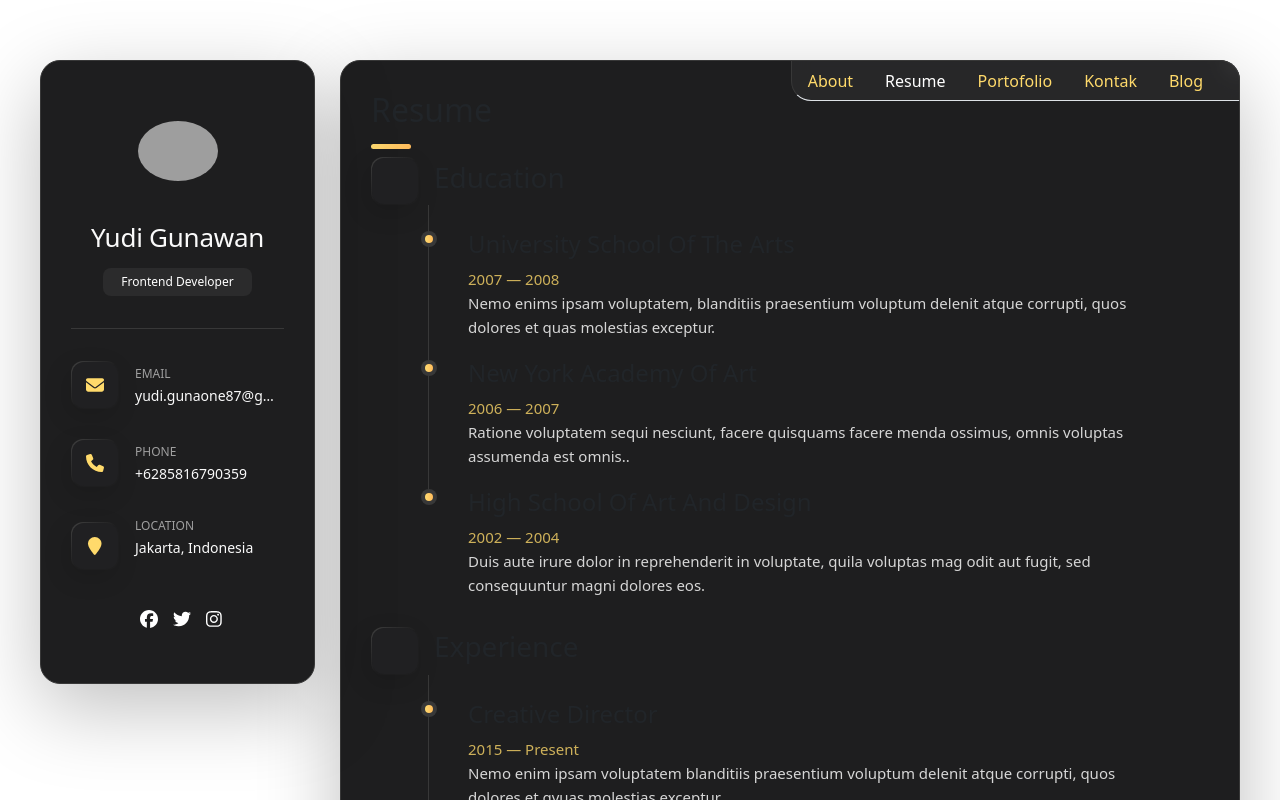
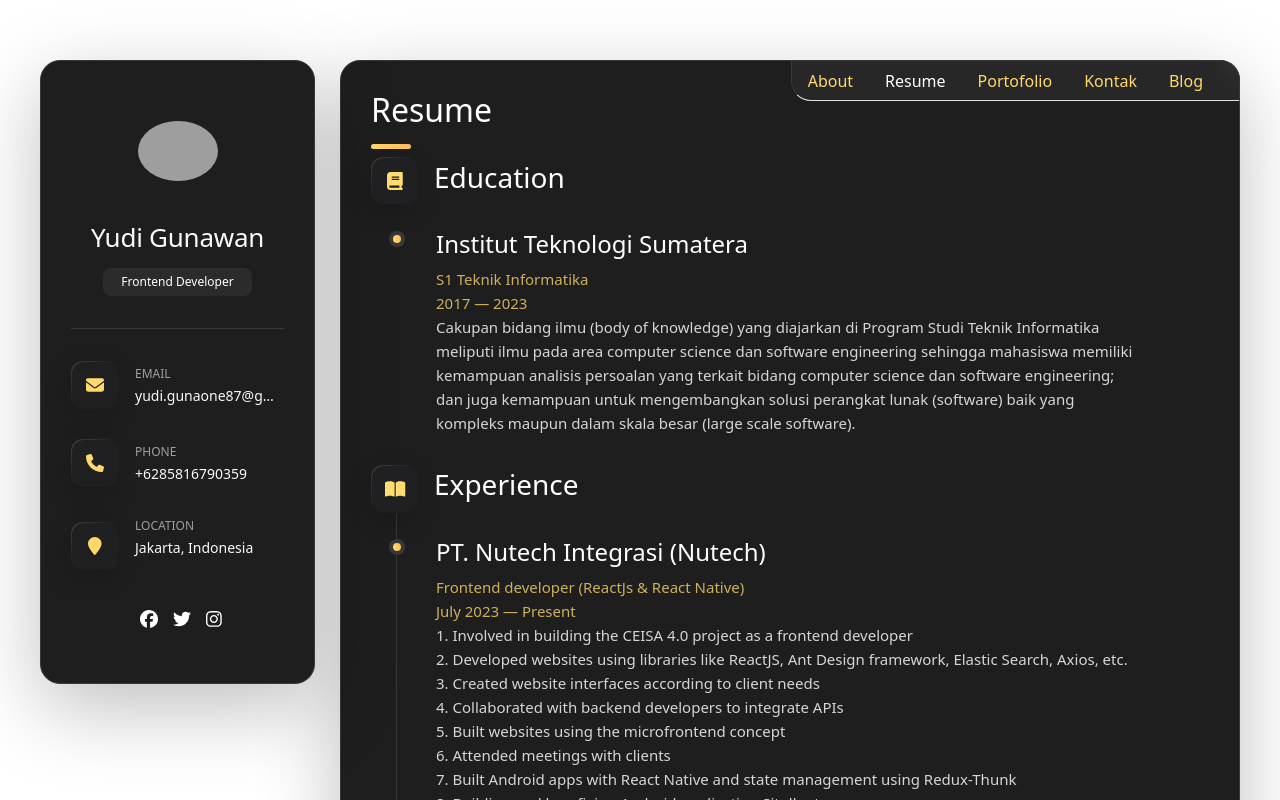
Before and after one commit to youone04/project-gunawan, a React (Vite) app: page / in a window 1280 px wide. Both pictures are taken after a click on the tab "Resume". Shown: the top 800 px of the page. Built offline with nearby package versions, Linux system fonts and the light colour scheme; grey boxes are pictures that could not be loaded.

Commit message:
fix: page resume

```diff
--- a/src/componentPortofolio/atoms/Aside.jsx
+++ b/src/componentPortofolio/atoms/Aside.jsx
@@ -1,5 +1,5 @@
 import { faFacebook, faInstagram, faTwitter } from '@fortawesome/free-brands-svg-icons';
-import { faEnvelope, faLocation, faLocationPin, faLocationPinLock, faPhone } from '@fortawesome/free-solid-svg-icons'
+import { faEnvelope, faLocationPin, faPhone } from '@fortawesome/free-solid-svg-icons'
 import { FontAwesomeIcon } from "@fortawesome/react-fontawesome";
 
 export default function Aside() {
--- a/src/componentPortofolio/atoms/index.jsx
+++ b/src/componentPortofolio/atoms/index.jsx
@@ -1,4 +1,3 @@
 import Aside from "./Aside";
-import MainContent from "./MainContent";
 
-export { Aside, MainContent }
+export { Aside }
--- a/src/componentPortofolio/contentTabs/about.jsx
+++ b/src/componentPortofolio/contentTabs/about.jsx
@@ -98,7 +98,7 @@ export default function About() {
 
         <section className="testimonials">
 
-          <h3 className="h3 testimonials-title">Testimonials</h3>
+          <h3 className="h3 testimonials-title" style={{ color: 'white' }}>Testimonials</h3>
 
           <ul className="testimonials-list has-scrollbar">
 
--- a/src/componentPortofolio/contentTabs/resume.jsx
+++ b/src/componentPortofolio/contentTabs/resume.jsx
@@ -1,60 +1,37 @@
+import { faBook, faBookOpen } from "@fortawesome/free-solid-svg-icons";
+import { FontAwesomeIcon } from "@fortawesome/react-fontawesome";
+
 export default function Resume() {
     return (
         <article className="resume active" data-page="resume">
 
             <header>
-          <h2 className="h2 article-title">Resume</h2>
+                <h2 className="h2 article-title" style={{ color: 'white' }}>Resume</h2>
             </header>
 
             <section className="timeline">
 
                 <div className="title-wrapper">
                     <div className="icon-box">
-              <ion-icon name="book-outline"></ion-icon>
+                        <FontAwesomeIcon icon={faBook} />
                     </div>
 
-            <h3 className="h3">Education</h3>
+                    <h3 className="h3" style={{ color: 'white' }}>Education</h3>
                 </div>
 
-          <ol className="timeline-list">
+                <ol className="timeline-list" style={{ paddingLeft: 0 }}>
 
                     <li className="timeline-item">
 
-              <h4 className="h4 timeline-item-title">University school of the arts</h4>
-
-              <span>2007 — 2008</span>
+                        <h4 className="h4 timeline-item-title" style={{ color: 'white' }}>Institut Teknologi Sumatera</h4>
+                        <span>S1 Teknik Informatika</span>
+                        <span>2017 — 2023</span>
 
                         <p className="timeline-text">
-                Nemo enims ipsam voluptatem, blanditiis praesentium voluptum delenit atque corrupti, quos dolores et
-                quas molestias
-                exceptur.
-              </p>
-
-            </li>
-
-            <li className="timeline-item">
-
-              <h4 className="h4 timeline-item-title">New york academy of art</h4>
-
-              <span>2006 — 2007</span>
-
-              <p className="timeline-text">
-                Ratione voluptatem sequi nesciunt, facere quisquams facere menda ossimus, omnis voluptas assumenda est
-                omnis..
-              </p>
-
-            </li>
-
-            <li className="timeline-item">
-
-              <h4 className="h4 timeline-item-title">High school of art and design</h4>
-
-              <span>2002 — 2004</span>
-
-              <p className="timeline-text">
-                Duis aute irure dolor in reprehenderit in voluptate, quila voluptas mag odit aut fugit, sed consequuntur
-                magni dolores
-                eos.
+                            Cakupan bidang ilmu (body of knowledge) yang diajarkan di Program Studi Teknik Informatika meliputi ilmu pada area computer science dan software
+                            engineering sehingga mahasiswa memiliki
+                            kemampuan analisis persoalan yang terkait bidang computer science dan software engineering; dan juga
+                            kemampuan untuk mengembangkan solusi perangkat lunak (software) baik yang kompleks  maupun dalam skala besar (large scale software).
                         </p>
 
                     </li>
@@ -67,53 +44,74 @@ export default function Resume() {
 
                 <div className="title-wrapper">
                     <div className="icon-box">
-              <ion-icon name="book-outline"></ion-icon>
+                        <FontAwesomeIcon icon={faBookOpen} />
                     </div>
 
-            <h3 className="h3">Experience</h3>
+                    <h3 className="h3" style={{ color: 'white' }}>Experience</h3>
                 </div>
 
-          <ol className="timeline-list">
+                <ol className="timeline-list" style={{ paddingLeft: 0 }}>
 
                     <li className="timeline-item">
 
-              <h4 className="h4 timeline-item-title">Creative director</h4>
+                        <h4 className="h4 timeline-item-title" style={{ color: 'white' }}>PT. Nutech Integrasi (Nutech)</h4>
+                        <span>Frontend developer (ReactJs & React Native)</span>
 
-              <span>2015 — Present</span>
+                        <span>July 2023 — Present</span>
 
-              <p className="timeline-text">
-                Nemo enim ipsam voluptatem blanditiis praesentium voluptum delenit atque corrupti, quos dolores et qvuas
-                molestias
-                exceptur.
-              </p>
+                        <ol className="timeline-text" style={{ paddingLeft: 0 }}>
+                            <li>1. Involved in building the CEISA 4.0 project as a frontend developer</li>
+                            <li>2. Developed websites using libraries like ReactJS, Ant Design framework, Elastic Search, Axios, etc.</li>
+                            <li>3. Created website interfaces according to client needs</li>
+                            <li>4. Collaborated with backend developers to integrate APIs</li>
+                            <li>5. Built websites using the microfrontend concept</li>
+                            <li>6. Attended meetings with clients</li>
+                            <li>7. Built Android apps with React Native and state management using Redux-Thunk</li>
+                            <li>8. Building and bug fixing Android application Sitollaut</li>
+                        </ol>
+
 
                     </li>
 
                     <li className="timeline-item">
 
-              <h4 className="h4 timeline-item-title">Art director</h4>
+                        <h4 className="h4 timeline-item-title" style={{ color: 'white' }}>Freelance Web Developer</h4>
+                        <span>Fullstack Developer (ReactJs & NodeJS)</span>
+                        <span>2021 — 2022</span>
 
-              <span>2013 — 2015</span>
+                        <ol className="timeline-text" style={{ paddingLeft: 0 }}>
+                            <li>1. Responsible for front end and back end tasks of making websites or applications according
+                                to client requests where Front End: Responsible for the 'front' of sites and applications.
+                                Develop a visible part, such as a website display design. Back End: Responsible for the
+                                'hidden' parts of the web and applications such as databases and infrastructure. The
+                                framework and libraries used for the frontend is React js and the backend uses the express
+                                js framework and the RDBMS uses postgres or mysql</li>
+                            <li>2. Develop website with redux thunk and redux toolkit.</li>
+                            <li>3. Develop website profesi.com</li>
+                            <li>4. Develop website https://ffui.vercel.app</li>
+                            <li>5. Develop webiste https://dayapadiabadi.com</li>
 
-              <p className="timeline-text">
-                Nemo enims ipsam voluptatem, blanditiis praesentium voluptum delenit atque corrupti, quos dolores et
-                quas molestias
-                exceptur.
-              </p>
+                        </ol>
 
                     </li>
 
                     <li className="timeline-item">
 
-              <h4 className="h4 timeline-item-title">Web designer</h4>
-
+                        <h4 className="h4 timeline-item-title" style={{ color: 'white' }}>PT. Cerdaskan Generasi Bangsa (Niomic)</h4>
+                        <span>Frontend developer ReactJs</span>
                         <span>2010 — 2013</span>
 
-              <p className="timeline-text">
-                Nemo enims ipsam voluptatem, blanditiis praesentium voluptum delenit atque corrupti, quos dolores et
-                quas molestias
-                exceptur.
-              </p>
+                        <ol className="timeline-text" style={{ paddingLeft: 0 }}>
+                            <li>Responsible for the composition of the appearance of a website and application. Starting
+                                from the content , color-type,font size, images, and buttons contained must make users feel
+                                comfortable when viewing and interacting in it and converting figma designs into html and
+                                css.in making the appearance of the website using the React js library and the bootsrap
+                                framework.</li>
+                            <li>3. Develop website with redux saga</li>
+                            <li>4. Bug fixing</li>
+                            <li>5. Develop web internal niomic</li>
+
+                        </ol>
 
                     </li>
 
@@ -123,14 +121,14 @@ export default function Resume() {
 
             <section className="skill">
 
-          <h3 className="h3 skills-title">My skills</h3>
+                <h3 className="h3 skills-title" style={{ color: 'white' }}>My skills</h3>
 
                 <ul className="skills-list content-card">
 
                     <li className="skills-item">
 
                         <div className="title-wrapper">
-                <h5 className="h5">Web design</h5>
+                            <h5 className="h5" style={{ color: 'white' }}>React JS</h5>
                             <data value="80">80%</data>
                         </div>
 
@@ -143,7 +141,7 @@ export default function Resume() {
                     <li className="skills-item">
 
                         <div className="title-wrapper">
-                <h5 className="h5">Graphic design</h5>
+                            <h5 className="h5" style={{ color: 'white' }}>Node JS</h5>
                             <data value="70">70%</data>
                         </div>
 
@@ -156,7 +154,7 @@ export default function Resume() {
                     <li className="skills-item">
 
                         <div className="title-wrapper">
-                <h5 className="h5">Branding</h5>
+                            <h5 className="h5" style={{ color: 'white' }}>SQL</h5>
                             <data value="90">90%</data>
                         </div>
 
@@ -169,12 +167,12 @@ export default function Resume() {
                     <li className="skills-item">
 
                         <div className="title-wrapper">
-                <h5 className="h5">WordPress</h5>
-                <data value="50">50%</data>
+                            <h5 className="h5" style={{ color: 'white' }}>Javascript</h5>
+                            <data value="80">80%</data>
                         </div>
 
                         <div className="skill-progress-bg">
-                <div className="skill-progress-fill" style={{ width: '50%' }}></div>
+                            <div className="skill-progress-fill" style={{ width: '80%' }}></div>
                         </div>
 
                     </li>
```
Lines whose indentation alone changed are shown as unchanged.
